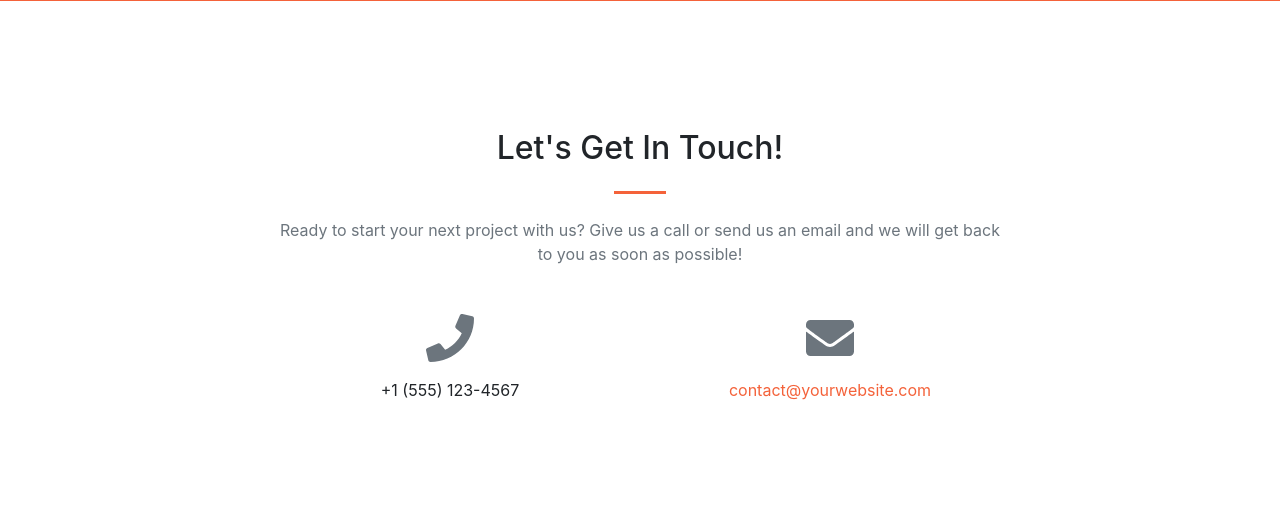
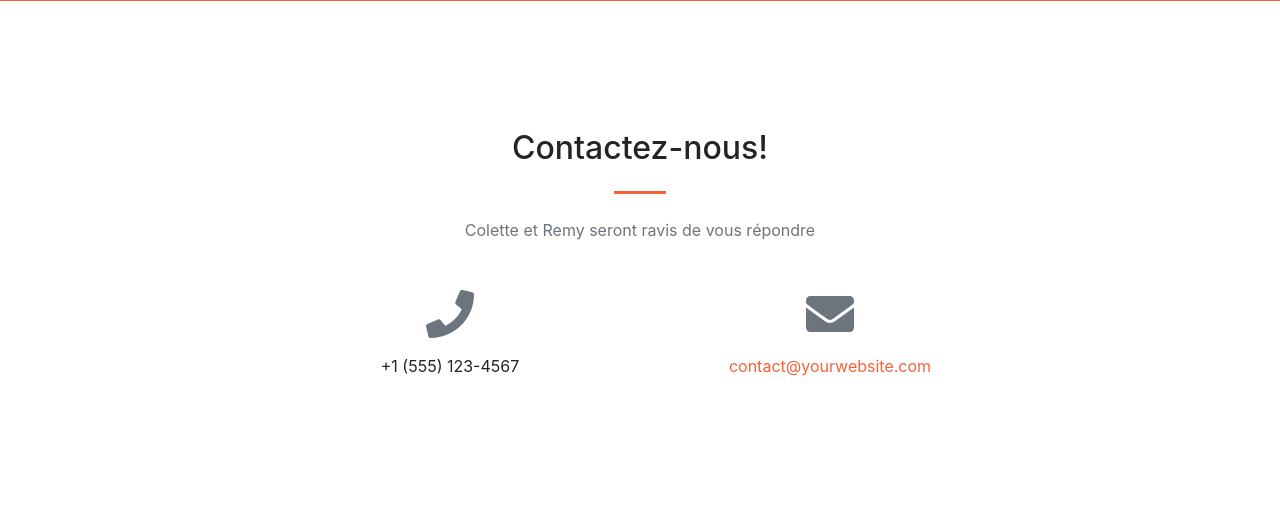
Before and after one commit to oliviernes/oc_P8, a Django app: page / in a window 1280 px wide. Shown: the part 1758-2264 px from the top of the page. Run offline with Django 3.2, Linux system fonts and the light colour scheme; some libraries are stand-ins or nearby versions; some web fonts are replaced.

Commit message:
Change text in the contact section #4

```diff
--- a/pur_beurre/food_substitute/templates/food_substitute/index.html
+++ b/pur_beurre/food_substitute/templates/food_substitute/index.html
@@ -98,9 +98,9 @@
             <div class="container">
                 <div class="row justify-content-center">
                     <div class="col-lg-8 text-center">
-                        <h2 class="mt-0">Let's Get In Touch!</h2>
+                        <h2 class="mt-0">Contactez-nous!</h2>
                         <hr class="divider my-4" />
-                        <p class="text-muted mb-5">Ready to start your next project with us? Give us a call or send us an email and we will get back to you as soon as possible!</p>
+                        <p class="text-muted mb-5">Colette et Remy seront ravis de vous répondre</p>
                     </div>
                 </div>
                 <div class="row">
```
